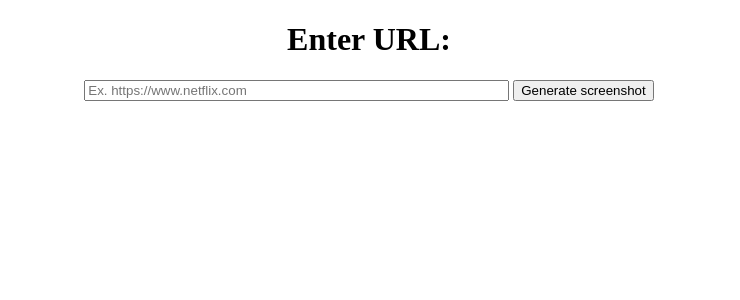
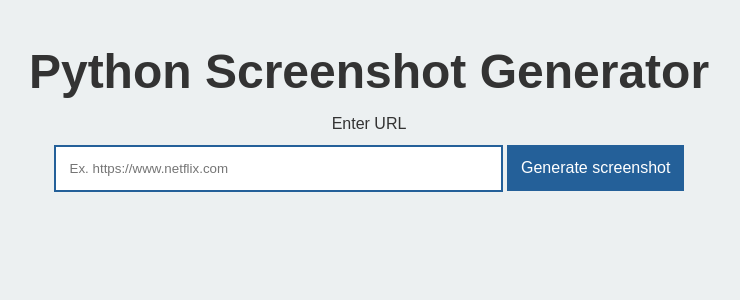
Before and after one commit to rainbow1128/python-screenshot-generator, a Django app: page / in a window 1280 px wide. Shown: the top 300 px of the page, without its empty margins (271-1011 px from the left). Run offline with Django 3.2, Linux system fonts and the light colour scheme.

Commit message:
Set up CSS styles to screenshot generator page.

```diff
--- a/screenshot_generator/settings.py
+++ b/screenshot_generator/settings.py
@@ -122,3 +122,8 @@ USE_TZ = True
 STATIC_URL = '/static/'
 MEDIA_ROOT = os.path.join(BASE_DIR, 'media')
 MEDIA_URL = '/media/'
+
+STATICFILES_DIRS = (
+    ('', os.path.join(BASE_DIR, 'static')),
+)
+STATIC_ROOT = os.path.join(BASE_DIR, 'staticfiles')
--- /dev/null
+++ b/static/css/styles.css
@@ -0,0 +1,34 @@
+body {
+    background-color: #ECF0F1;
+    color: #333333;
+    font-family: Arial, Helvetica, sans-serif;
+    margin: 0 auto;
+    padding: 12px;
+}
+
+div {
+  text-align: center
+}
+
+h1 {
+    font-size: 48px;
+    margin-bottom: 16px;
+}
+
+input, button {
+    margin: 12px 0;
+    border: 2px solid #246099;
+}
+
+input {
+    color: #4D4D4D;
+    padding: 14px;
+}
+
+button {
+    color: #FFF;
+    cursor: pointer;
+    background-color: #246099;
+    padding: 12px;
+    font-size: 16px;
+}
--- a/templates/home.html
+++ b/templates/home.html
@@ -1,4 +1,5 @@
 {% load app_extras %}
+{% load static %}
 <!DOCTYPE html>
 <html>
 <head>
@@ -6,24 +7,25 @@
     <meta charset="utf-8">
     <meta http-equiv="X-UA-Compatible" content="IE=edge">
     <meta name="viewport" content="width=device-width, initial-scale=1">
-    <title>Screenshot Generator</title>
+    <link rel="stylesheet" type="text/css" href="{% static "css/styles.css" %}" />
+    <title>Python Screenshot Generator</title>
 </head>
 <body>
-<div align="center">
-  <h1>Enter URL:</h1>
+<div>
+  <h1>Python Screenshot Generator</h1>
+  <label>Enter URL</label>
   <form action="/get_screenshot/" method="post">
-  {% csrf_token %}
-  <input type="url" name="url" size="50" placeholder="Ex. https://www.netflix.com" required>
-
-  <input type="submit" value="Generate screenshot">
+    {% csrf_token %}
+    <input type="url" name="url" size="50" placeholder="Ex. https://www.netflix.com" required>
+    <button type="submit">Generate screenshot</button>
   </form>
 
   {% if screenshot %}
   <h2>Screenshot</h2>
     {% if save %}
-    <img src="{{ MEDIA_URL }}{{ screenshot }}">
+      <img src="{{ MEDIA_URL }}{{ screenshot }}">
     {% else %}
-    <img src="{{ screenshot|decode_image }}">
+      <img src="{{ screenshot|decode_image }}">
     {% endif %}
   {% endif %}
 </div>
```
